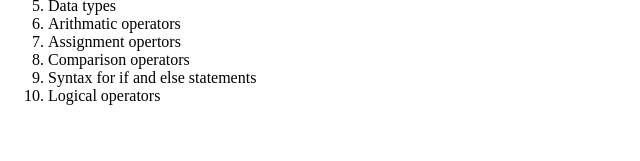
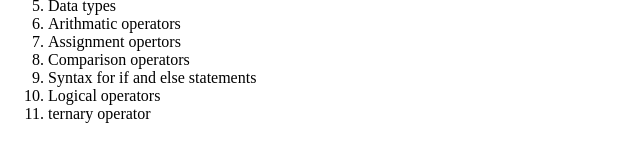
Before and after one commit to SalamChhipa/course--JavaScript-Intro, a plain HTML site: page index.html in a window 1280 px wide. Shown: the part 91-252 px from the top of the page, without its empty margins (0-640 px from the left). Drawn offline with Linux system fonts and the light colour scheme.

Commit message:
index updated

```diff
--- a/index.html
+++ b/index.html
@@ -18,6 +18,7 @@
         <li>Comparison operators</li>
         <li>Syntax for if and else statements</li>
         <li>Logical operators</li>
+        <li>ternary operator</li>
     </ol>
 
 </body>
```
